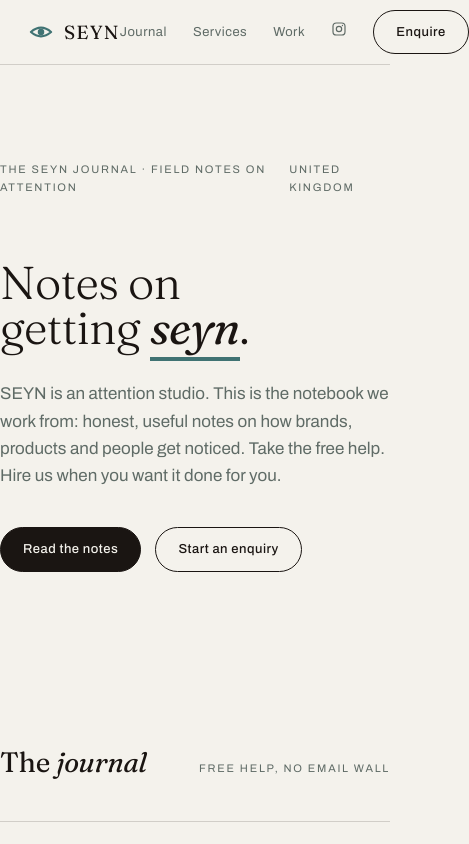
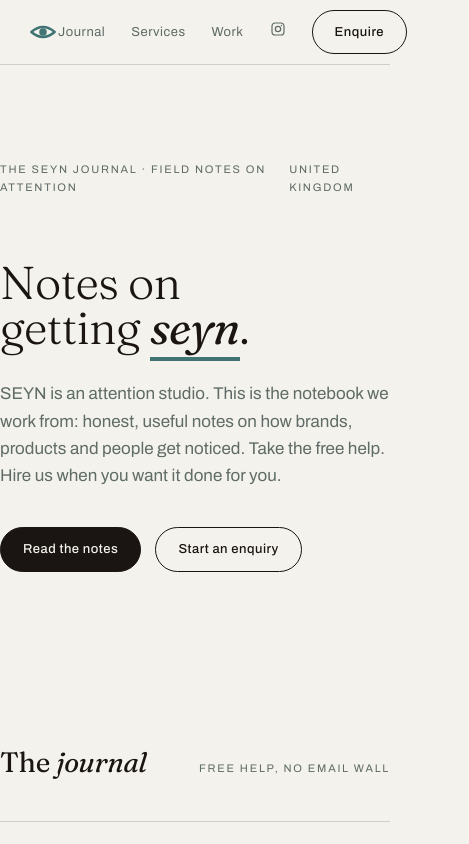
Before and after one commit to arjandhinsa/seyn, a React (Vite) app: page / in a window 390 px wide. Shown: the top 844 px of the page, 469 px wide, since content can reach past the window. Built offline with nearby package versions, Linux system fonts and the light colour scheme.

Commit message:
less c crowded at top on phone

```diff
--- a/src/App.css
+++ b/src/App.css
@@ -28,9 +28,8 @@
 /* ---- nav ---- */
 nav { position: sticky; top: 0; z-index: 50; background: rgba(244, 242, 236, 0.88); backdrop-filter: blur(8px); border-bottom: 1px solid var(--rule); }
 .nav-in { display: flex; align-items: center; justify-content: space-between; height: 64px; }
-.wordmark { display: flex; align-items: center; gap: 10px; }
-.wordmark-eye { height: 26px; display: block; }
-.wordmark-name { font-size: 19px; letter-spacing: 0.06em; color: var(--ink); }
+.wordmark { display: flex; align-items: center; }
+.wordmark-eye { height: 30px; display: block; }
 .nav-links { display: flex; gap: 26px; align-items: center; font-size: 13px; letter-spacing: 0.04em; }
 .nav-links a { color: var(--ink-2); transition: color 0.2s; }
 .nav-links a:hover, .nav-links a:focus-visible { color: var(--ink); }
--- a/src/App.jsx
+++ b/src/App.jsx
@@ -342,8 +342,7 @@
       <nav>
         <div className="wrap nav-in">
           <a href="#top" className="wordmark" aria-label="SEYN home">
-            <img className="wordmark-eye" src="/favicon.svg" alt="" aria-hidden="true" />
-            <span className="wordmark-name serif">SEYN</span>
+            <img className="wordmark-eye" src="/favicon.svg" alt="SEYN" />
           </a>
           <div className="nav-links">
             <a href="#journal">Journal</a>
```
